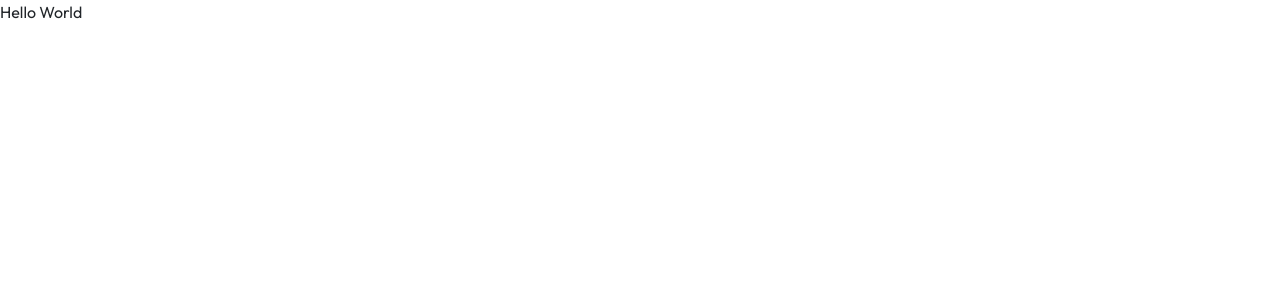
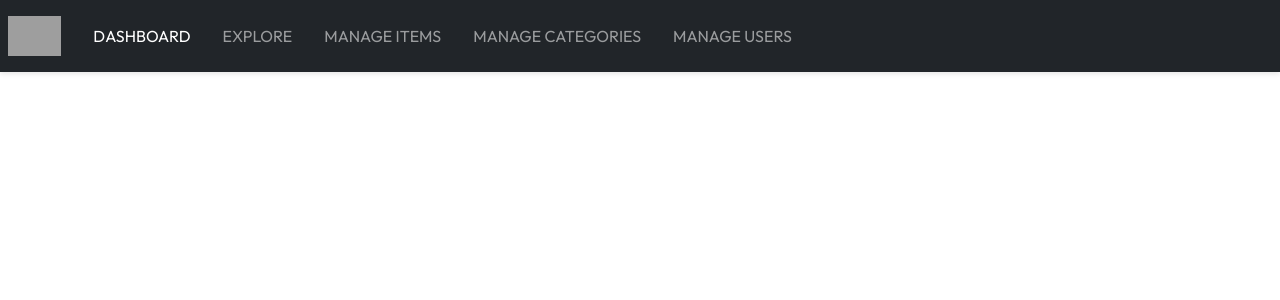
Before and after one commit to Hershykhehra1/Billing-Software, a React (Vite) app in the folder client/: page / in a window 1280 px wide. Shown: the top 300 px of the page. Built offline with nearby package versions, Linux system fonts and the light colour scheme; grey boxes are pictures that could not be loaded.

Commit message:
added the navbar and set them with tabs we will use later

```diff
--- a/client/src/App.jsx
+++ b/client/src/App.jsx
@@ -1,6 +1,10 @@
+import Menubar from "./components/Menubar/Menubar";
+
 const App = () => {
   return (
-    <div>Hello World</div>
+    <div>
+      <Menubar/>
+    </div>
   );
 }
 export default App;
--- /dev/null
+++ b/client/src/components/Menubar/Menubar.css
@@ -0,0 +1,31 @@
+.navbar {
+    box-shadow: 0 2px 5px rgba(0, 0, 0, 0.1);
+}
+
+.navbar-brand {
+    font-weight: 700;
+    font-size: 1.5rem;
+}
+
+.nav-link {
+    font-weight: 500;
+    text-transform: uppercase;
+    margin-right: 1rem;
+    transition: color 0.3s;
+}
+
+.nav-link:hover {
+    color: #ccc !important;
+}
+
+.nav-link.active {
+    color: #fff !important;
+}
+
+.form-control {
+    border-radius: 20px 0 0 20px;
+}
+
+.btn-outline-light {
+    border-radius: 0 20px 20px 0;
+}
--- /dev/null
+++ b/client/src/components/Menubar/Menubar.jsx
@@ -0,0 +1,36 @@
+import './Menubar.css';
+
+const Menubar = () => {
+  return (
+    <nav className="navbar navbar-expand-lg navbar-dark bg-dark px-2">
+    <a className="navbar-brand" href="#">
+        <img src="https://www.svgrepo.com/show/303109/adobe-xd-logo.svg" alt="Logo" height="40"/>
+    </a>
+    <button className="navbar-toggler" type="button" data-bs-toggle="collapse" data-bs-target="#navbarNav" aria-controls="navbarNav" aria-expanded="false" aria-label="Toggle navigation">
+      <span className="navbar-toggler-icon"></span>
+    </button>
+    <div className="collapse navbar-collapse p-2" id="navbarNav">
+        <ul className="navbar-nav me-auto mb-2 mb-lg-0">
+            <li className="nav-item">
+                <a className="nav-link active" aria-current="page" href="#">Dashboard</a>
+            </li>
+            <li className="nav-item">
+                <a className="nav-link" href="#">Explore</a>
+            </li>
+            <li className="nav-item">
+                <a className="nav-link" href="#">Manage Items</a>
+            </li>
+            <li className="nav-item">
+                <a className="nav-link" href="#">Manage Categories</a>
+            </li>
+            <li className="nav-item">
+                <a className="nav-link" href="#">Manage Users</a>
+            </li>
+        </ul>
+        {/* add dropdown for user profile */}
+    </div>
+</nav>
+  )
+}
+
+export default Menubar;
```
